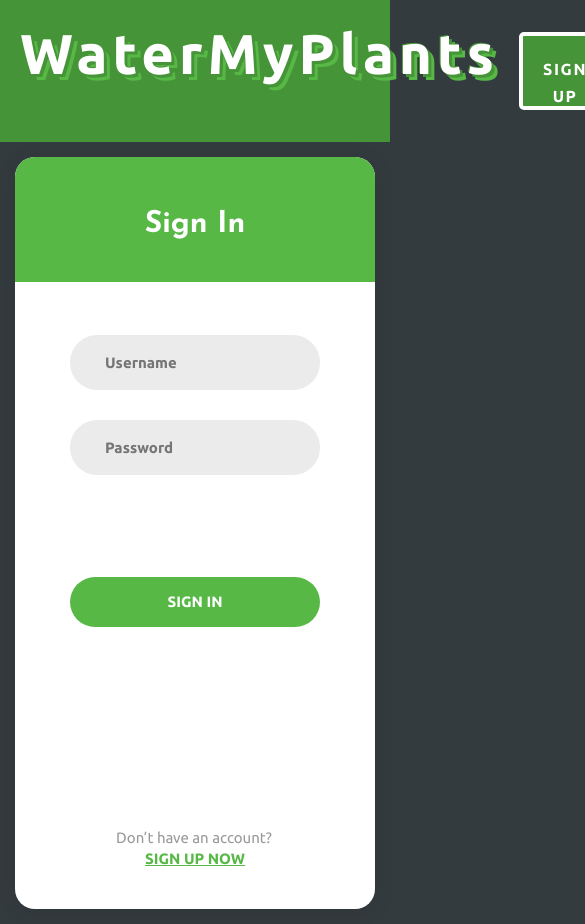
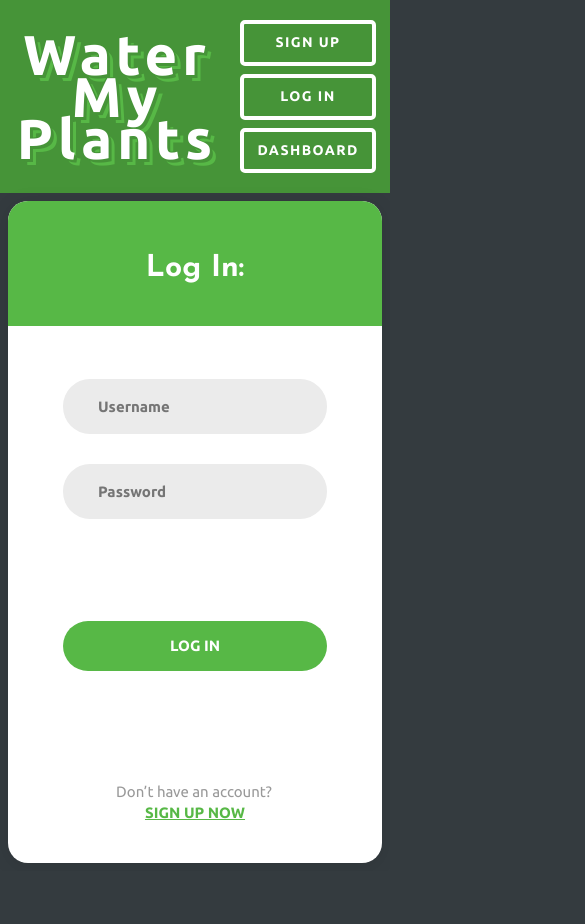
Before and after one commit to Build-Week-Water-My-Plants-tt-webft-20/Water-My-Plants---Front-End, a React (Create React App) app in the folder front-end/: page /login in a window 390 px wide. Shown: the top 924 px of the page, 585 px wide, since content can reach past the window. After the commit the page ends 871 px from the top, so only its background shows below. Built offline with nearby package versions, Linux system fonts and the light colour scheme.

Commit message:
Laptop and Mobile Breakpoints for Nav & Login

```diff
--- a/front-end/src/components/CSS/Login.css
+++ b/front-end/src/components/CSS/Login.css
@@ -106,18 +106,20 @@ button:hover {
 
 .login-container {
   width: 100%;
-  min-height: 90vh;
+  min-width: 256px;
+  min-height: 60vh;
   display: flex;
   flex-wrap: wrap;
   justify-content: center;
   align-items: center;
-  padding: 15px;
+  padding: 8px;
   position: relative;
   background-color: #343b3f;
 }
 
 .wrap-login {
-  width: 500px;
+  width: 100%;
+  max-width: 512px;
   background: #fff;
   border-radius: 20px;
   overflow: hidden;
@@ -152,6 +154,7 @@ button:hover {
 
 .username-input {
   width: 100%;
+  min-width: 224px;
   background-color: #fff;
   border-radius: 27px;
   position: relative;
@@ -161,6 +164,7 @@ button:hover {
 
 .password-input {
   width: 100%;
+  min-width: 224px;
   background-color: #fff;
   border-radius: 27px;
   position: relative;
@@ -243,6 +247,6 @@ button:hover {
   display: flex;
   flex-direction: column;
   align-items: center;
-  padding-top: 170px;
+  padding-top: 80px;
   padding-bottom: 40px;
 }
--- a/front-end/src/components/Login.js
+++ b/front-end/src/components/Login.js
@@ -40,7 +40,7 @@ export default function Login(props) {
       <div className="login-container">
         <div className="wrap-login">
           <form className="login-form" onSubmit={login}>
-            <span className="login-form-title">Sign In</span>
+            <span className="login-form-title">Log In:</span>
 
             <div className="username-input">
               <input
@@ -68,14 +68,14 @@ export default function Login(props) {
 
 
             <div className="btn-container">
-              <button type="submit" className="login-form-btn">Sign in</button>
+              <button type="submit" className="login-form-btn">Log In</button>
             </div>
 
             <div className="bottom">
               <span className="txt1">Don’t have an account?</span>
 
               <a href="/signup" className="txt3">
-                Sign up now
+                Sign Up now
               </a>
             </div>
           </form>
--- a/front-end/src/components/Nav.js
+++ b/front-end/src/components/Nav.js
@@ -5,7 +5,7 @@ const NavigationBar = () => {
   return (
     <div className="header">
       <Link to="/" className="title">
-        WaterMyPlants
+          <div className="w">Water</div><div className="m">My</div><div className="p">Plants</div>
       </Link>
 
       {/* NAV BAR LINKS TO ROUTES */}
@@ -15,7 +15,7 @@ const NavigationBar = () => {
         </Link>
 
         <Link className="nav-link" to="/login">
-          Login
+          Log In
         </Link>
 
         <Link className="nav-link" to="/dashboard">
--- a/front-end/src/index.css
+++ b/front-end/src/index.css
@@ -1,10 +1,11 @@
 body {
-  margin: 0;
+  margin: auto;
   font-family: -apple-system, BlinkMacSystemFont, "Segoe UI", "Roboto", "Oxygen",
     "Ubuntu", "Cantarell", "Fira Sans", "Droid Sans", "Helvetica Neue",
     sans-serif;
   -webkit-font-smoothing: antialiased;
   -moz-osx-font-smoothing: grayscale;
+  min-width: 256px;
 }
 
 code {
@@ -14,7 +15,11 @@ code {
 
 .title {
   font-family: "Ubuntu";
-  margin: 6px 20px 6px;
+  display: flex;
+  width: 49vw;
+  min-width: 511px;
+  margin: auto;
+  justify-content: center;
   font-size: 3.5rem;
   text-decoration: none;
   color: white;
@@ -27,25 +32,25 @@ code {
 
 .header {
   display: flex;
+  height: auto;
   flex-direction: row;
-  align-content: center;
-  justify-content: space-between;
+  margin: 0 0 8px 0;
   background-color: #469438;
 }
 
 /* Nav Links style */
 
 .nav-links {
+  width: 49vw;
+  min-width: 511px;
   display: flex;
-  width: 50%;
-  align-items: center;
-  justify-content: space-between;
-  margin: 2rem auto;
+  margin: 16px auto;
+  justify-content: center;
 }
 
 .nav-link {
-  width: 12em;
-  height: 3em;
+  width: auto;
+  height: auto;
   text-align: center;
   letter-spacing: 0.1em;
   text-decoration: none;
@@ -56,8 +61,8 @@ code {
   font-size: 16px;
   text-transform: uppercase;
   background: #469438;
-  padding: 20px;
-  padding-bottom: 50px;
+  margin: 4px;
+  padding: 16px;
   position: relative;
 }
 
@@ -67,3 +72,63 @@ code {
   background: white;
   color: #469438;
 }
+
+@media (max-width: 1024px) {
+
+  .header {
+    flex-direction: column;
+  }
+
+}
+
+@media (max-width: 512px) {
+
+  .header {
+    flex-direction: row;
+    flex-wrap: wrap;
+    margin: auto;
+  }
+
+  .title {
+    flex-direction: column;
+    width: 59vw;
+    min-width: 192px;
+    line-height: 75%;
+  }
+
+  .nav-links {
+    flex-direction: column;
+    width: 39vw;
+    min-width: 128px;
+    padding: 0 8px 0 0;
+  }
+
+  .nav-link {
+    font-size: 14px;
+    padding: 7px;
+  }
+
+}
+
+@media (max-width: 352px) {
+
+  .title {
+    width: 51vw;
+    min-width: 128px;
+    font-size: 2.1rem;
+    padding: 0 0 0 8px;
+    letter-spacing: 3px;
+    text-shadow: -1px -1px 0px #469438, 2px 2px 0px #469438, 4px 4px 0px #57b846;
+  }
+
+  .nav-links {
+    width: 45vw;
+    min-width: 120px;
+  }
+
+  .nav-link {
+    font-size: 12px;
+    padding: 3px;
+  }
+
+}
```
